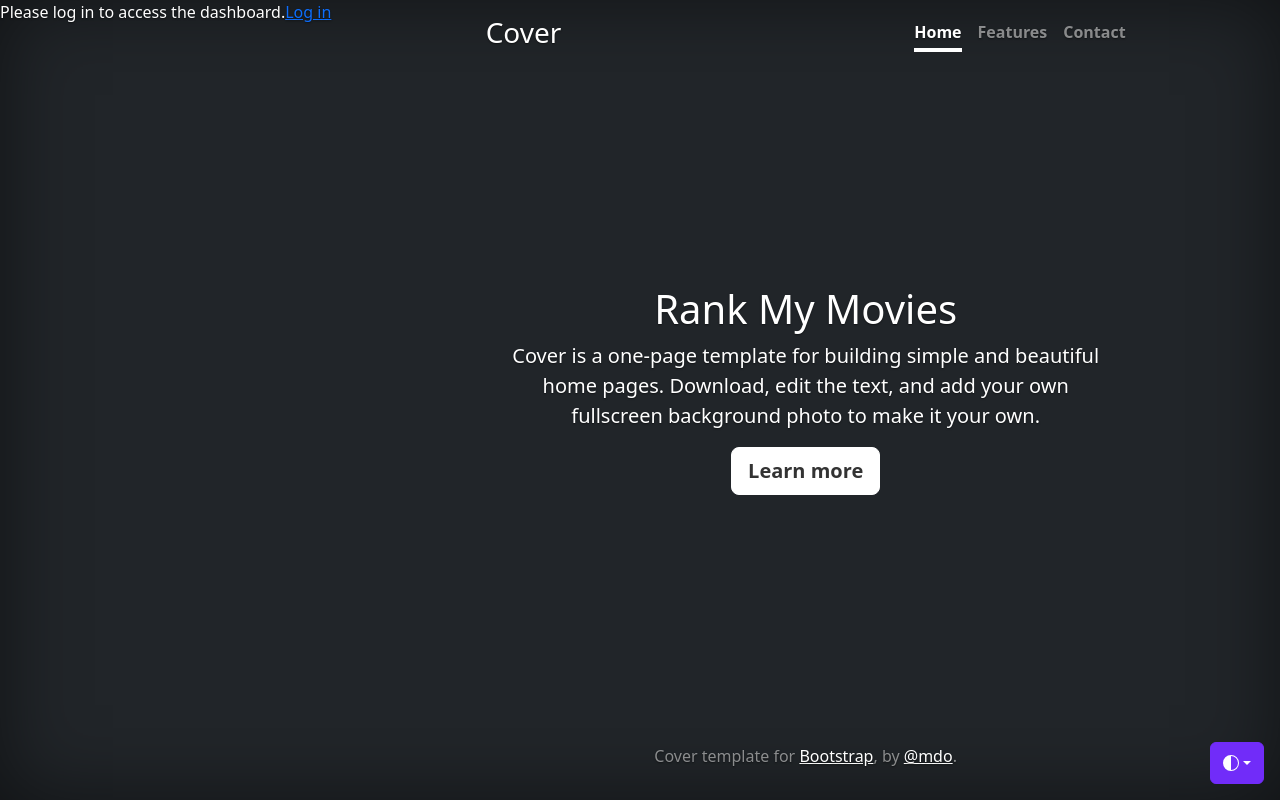
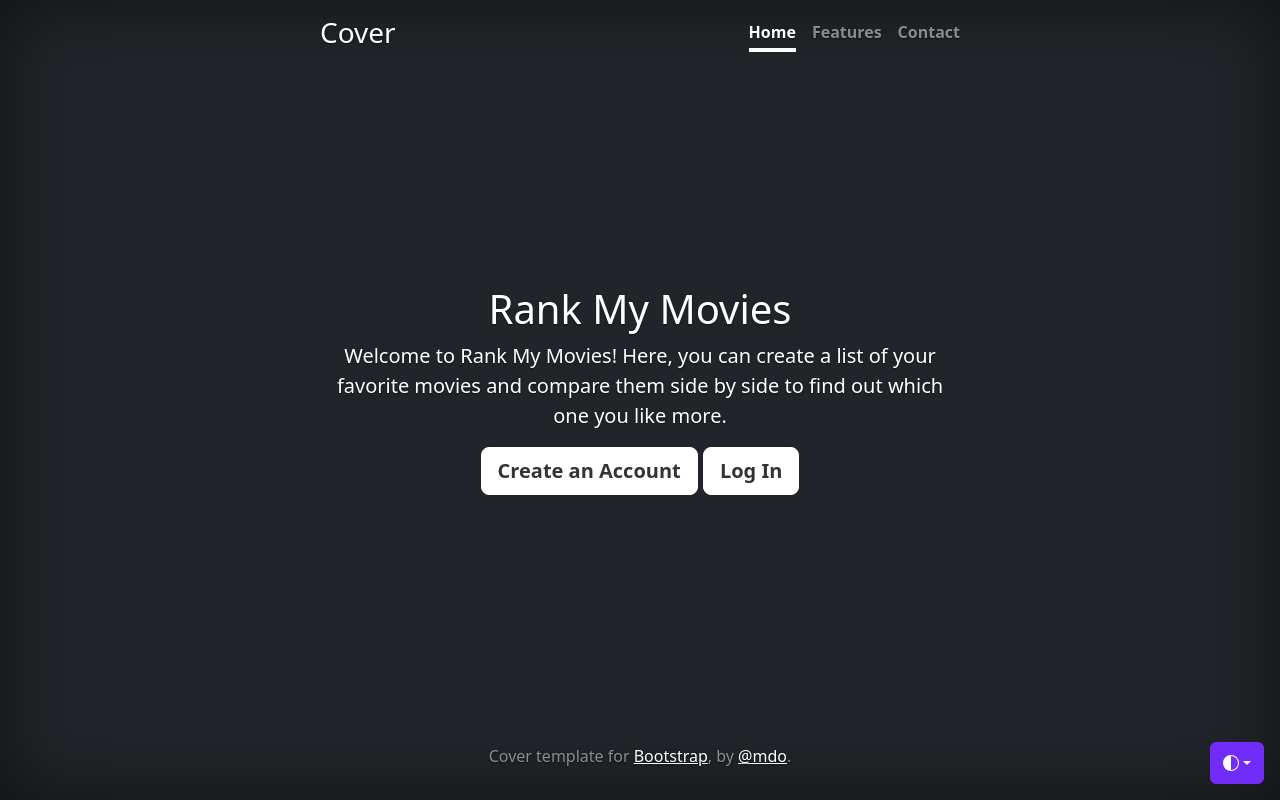
Before and after one commit to mariodelacruzjr/Rank-My-Movies, a Django app: template home/templates/home.html in a window 1280 px wide. Run offline with Django 4.2, Linux system fonts and the light colour scheme; the template is opened without the code that fills it, so the values that code supplies are empty; some libraries are stand-ins or nearby versions.

Commit message:
Added create account and login button to homepage

```diff
--- a/home/templates/home.html
+++ b/home/templates/home.html
@@ -4,11 +4,8 @@
   <a href="{% url 'logout' %}">Logout</a>
 
 {% else %}
-  <p>Please log in to access the dashboard.</p>
-  <a href="{% url 'login' %}">Log in</a>
-{% endif %}
 
-<!doctype html>
+  <!doctype html>
 <html lang="en" class="h-100" data-bs-theme="auto">
 
     {% load static %}
@@ -173,9 +170,10 @@
 
   <main class="px-3">
     <h1>Rank My Movies</h1>
-    <p class="lead">Cover is a one-page template for building simple and beautiful home pages. Download, edit the text, and add your own fullscreen background photo to make it your own.</p>
+    <p class="lead">Welcome to Rank My Movies! Here, you can create a list of your favorite movies and compare them side by side to find out which one you like more.</p>
     <p class="lead">
-      <a href="#" class="btn btn-lg btn-light fw-bold border-white bg-white">Learn more</a>
+      <a href="{% url 'register' %}" class="btn btn-lg btn-light fw-bold border-white bg-white">Create an Account</a>
+      <a href="{% url 'login' %}" class="btn btn-lg btn-light fw-bold border-white bg-white">Log In</a>
     </p>
   </main>
 
@@ -188,3 +186,4 @@
 
   </body>
 </html>
+{% endif %}
```
Also changed, not shown: db.sqlite3.
